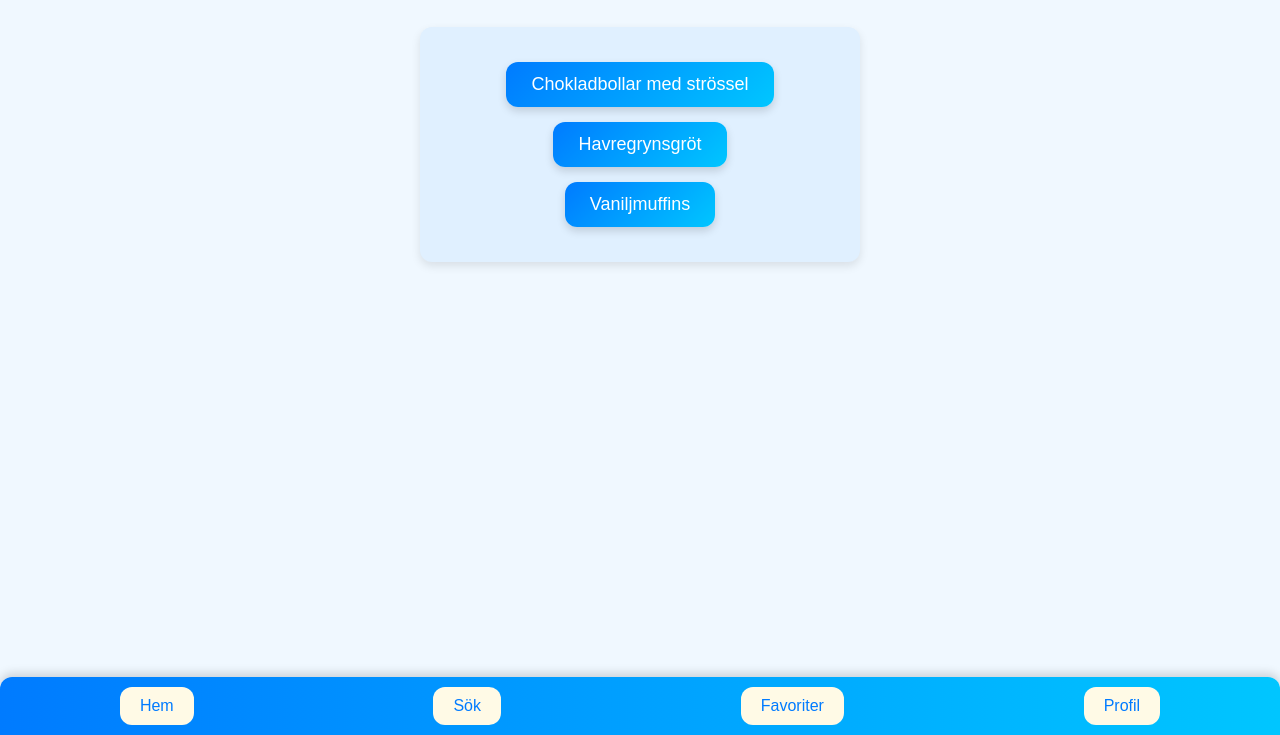
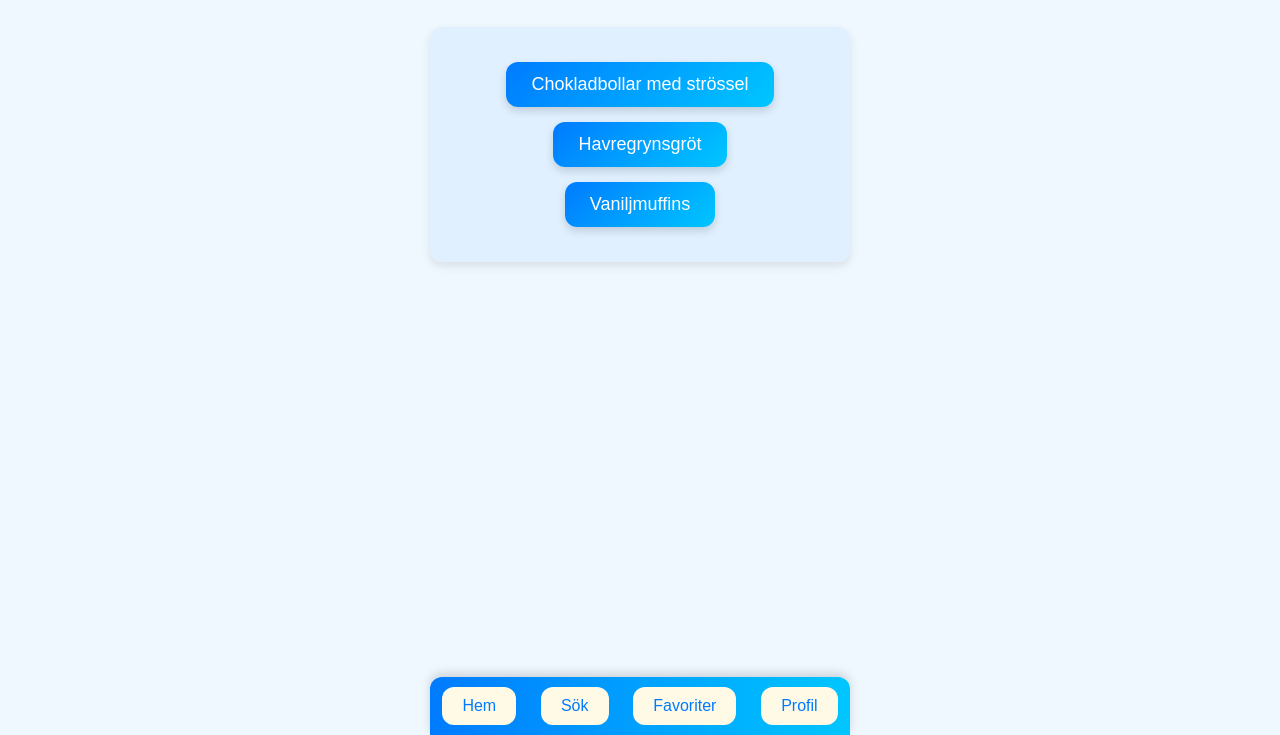
Before and after one commit to JuliusJak/CookBook-kids, a plain HTML site: page favoriter.html in a window 1280 px wide. Shown: the part 65-800 px from the top of the page. Drawn offline with Linux system fonts and the light colour scheme.

Commit message:
style is now also styled for lager screens

```diff
--- a/favorit_style.css
+++ b/favorit_style.css
@@ -1,11 +1,11 @@
 body {
+    max-width: 420px;
     font-family: 'Arial', sans-serif;
-    margin: 0;
-    padding-bottom: 70px; /* keep content above the menubar */
-    background-color: #f0f8ff; /* light blue background */
+    margin: 0 auto;
+    padding-bottom: 70px;
+    background-color: #f0f8ff;
 }
 
-/* Header */
 h1 {
     text-align: center;
     font-size: 36px;
@@ -14,7 +14,6 @@ h1 {
     text-shadow: 1px 1px 3px rgba(0,0,0,0.15);
 }
 
-/* Favorite List */
 ol {
     list-style: none;
     padding: 0;
@@ -32,7 +31,6 @@ ol li {
     justify-content: center;
 }
 
-/* Buttons inside list */
 ol li button {
     background: linear-gradient(135deg, #007BFF, #00C6FF);
     color: white;
@@ -50,11 +48,12 @@ ol li button:hover {
     background: linear-gradient(135deg, #0056b3, #009bff);
 }
 
-/* Menubar */
 .menubar {
     position: fixed;
     bottom: 0;
-    left: 0;
+    left: 50%;
+    transform: translateX(-50%);
+    max-width: 420px;
     width: 100%;
     display: flex;
     justify-content: space-around;
@@ -67,7 +66,7 @@ ol li button:hover {
 }
 
 .menubar button {
-    background-color: #fffae6; /* soft cream for friendly feel */
+    background-color: #fffae6;
     color: #007BFF;
     border: none;
     padding: 10px 20px;
--- a/profile_style.css
+++ b/profile_style.css
@@ -1,8 +1,9 @@
 
 body {
+    max-width: 420px;
     font-family: 'Arial', sans-serif;
     background-color: #f0f8ff;
-    margin: 0;
+    margin: 0 auto;
     padding-bottom: 70px;
     text-align: center;
 }
@@ -61,7 +62,9 @@ ol button:hover {
 .menubar {
     position: fixed;
     bottom: 0;
-    left: 0;
+    left: 50%;
+    transform: translateX(-50%);
+    max-width: 420px;
     width: 100%;
     display: flex;
     justify-content: space-around;
--- a/recepies/recepies_style.css
+++ b/recepies/recepies_style.css
@@ -116,8 +116,9 @@ img.ingredient {
 .menubar {
     position: fixed;
     bottom: 0;
-    left: 0;
-    width: 100%;
+    left: 50%;
+    transform: translateX(-50%);
+    max-width: 420px;    width: 100%;
     display: flex;
     justify-content: space-around;
     align-items: center;
@@ -146,7 +147,10 @@ img.ingredient {
 }
 
 body {
+    max-width: 420px;
+    margin: 0 auto;
     padding-bottom: 70px;
+    background: #f0f8ff;
 }
 
 video {
--- a/style.css
+++ b/style.css
@@ -75,7 +75,9 @@
 .menubar {
     position: fixed;
     bottom: 0;
-    left: 0;
+    left: 50%;
+    transform: translateX(-50%);
+    max-width: 420px;
     width: 100%;
     display: flex;
     justify-content: space-around;
@@ -105,6 +107,8 @@
 }
 
 body {
+    max-width: 420px;
+    margin: 0 auto;
     padding-bottom: 70px;
     background: #f0f8ff;
 }
```
